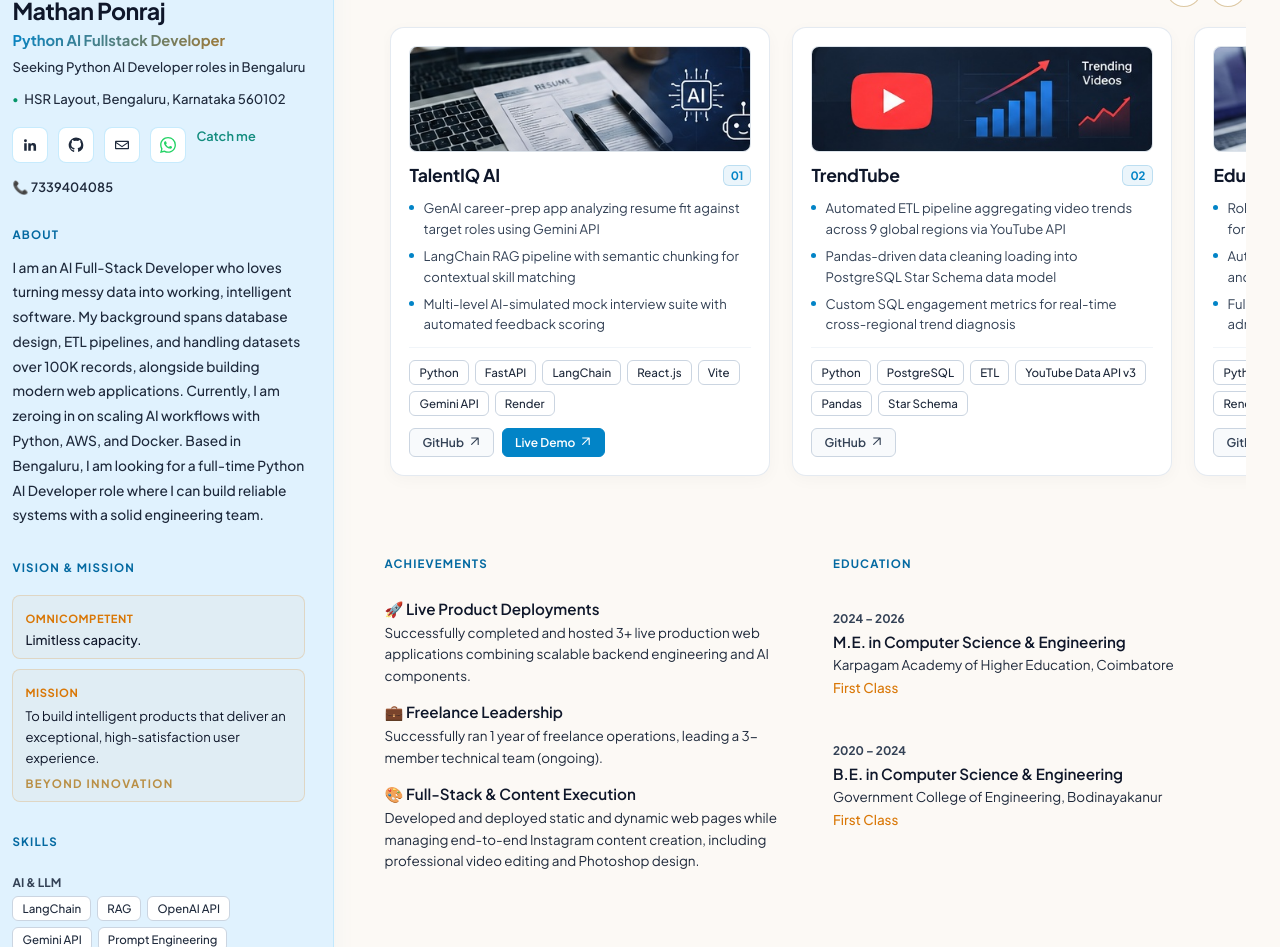
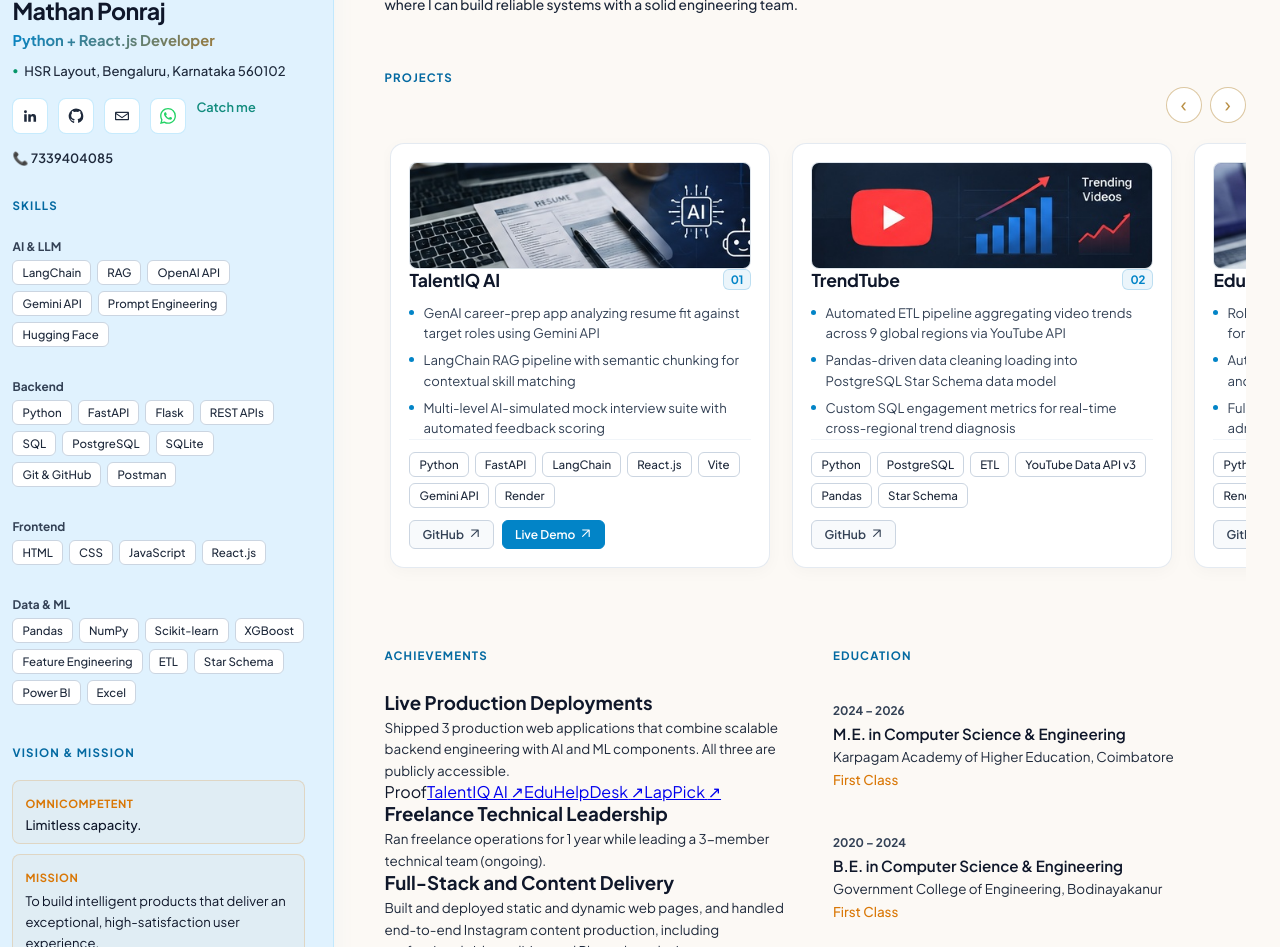
Before and after one commit to mathan-ponraj/mathan_portfolio, a React (Vite) app: page / in a window 1280 px wide. Shown: the part 200-1147 px from the top of the page. Built offline with nearby package versions, Linux system fonts and the light colour scheme.

Commit message:
Refactor profile and add certifications section
Updated profile title and tagline, added certifications section, and refactored ResumeButton into Certifications. Enhanced project card layout and adjusted scrolling functionality.

```diff
--- a/src/App.jsx
+++ b/src/App.jsx
@@ -4,8 +4,7 @@ import './ResumeButton.css';
 
 const profile = {
   name: "Mathan Ponraj",
-  title: "Python AI Fullstack Developer",
-  tagline: "Seeking Python AI Developer roles in Bengaluru",
+  title: "Python + React.js Developer",
   location: "HSR Layout, Bengaluru, Karnataka 560102",
   phone: "7339404085",
   photo: "/images/portfolio photo.png",
@@ -97,6 +96,59 @@ const projects = [
   },
 ];
 
+// Proof links are built from your live project URLs.
+// To add proof to another achievement, fill its `proof` array, e.g.
+// proof: [{ label: "Instagram", href: "https://instagram.com/yourpage" }]
+const achievements = [
+  {
+    title: "Live Production Deployments",
+    description: "Shipped 3 production web applications that combine scalable backend engineering with AI and ML components. All three are publicly accessible.",
+    proof: projects.filter((p) => p.live).map((p) => ({ label: p.title, href: p.live })),
+  },
+  {
+    title: "Freelance Technical Leadership",
+    description: "Ran freelance operations for 1 year while leading a 3-member technical team (ongoing).",
+    proof: [],
+  },
+  {
+    title: "Full-Stack and Content Delivery",
+    description: "Built and deployed static and dynamic web pages, and handled end-to-end Instagram content production, including professional video editing and Photoshop design.",
+    proof: [],
+  },
+];
+
+// Add a credential link in `credential` to show a "View credential" link on the card.
+const certifications = [
+  {
+    mark: "R",
+    title: "Data Science and Machine Learning",
+    issuer: "Rinex",
+    type: "Certification",
+    credential: "",
+  },
+  {
+    mark: "R",
+    title: "Python Programming",
+    issuer: "Rinex",
+    type: "Certification",
+    credential: "",
+  },
+  {
+    mark: "D",
+    title: "Deloitte Virtual Data Analytics Internship",
+    issuer: "Deloitte",
+    type: "Virtual Internship",
+    credential: "",
+  },
+  {
+    mark: "S",
+    title: "Advanced SQL and Excel for Data Analysis",
+    issuer: "Sitaara Academy",
+    type: "Certification",
+    credential: "",
+  },
+];
+
 function SocialIcon({ type }) {
   if (type === 'linkedin') {
     return <svg viewBox="0 0 24 24" aria-hidden="true"><path d="M5.2 3.5a2.2 2.2 0 1 1 0 4.4 2.2 2.2 0 0 1 0-4.4ZM3.3 9.4h3.8v11.3H3.3V9.4Zm6.1 0H13v1.5h.1c.5-.9 1.7-1.9 3.5-1.9 3.8 0 4.5 2.5 4.5 5.7v6h-3.8v-5.3c0-1.3 0-3-1.9-3s-2.2 1.4-2.2 2.9v5.4H9.4V9.4Z"/></svg>;
@@ -116,16 +168,18 @@ function SocialIcon({ type }) {
 function ProjectCard({ project }) {
   return (
     <article className="project-card">
+      <div className="project-media">
         <a className={`project-image ${project.theme}`} href={project.live || project.github} target="_blank" rel="noreferrer" aria-label={`Open ${project.title}`}>
           <img src={project.image} alt={project.imageAlt} loading="lazy" />
           <span className="image-shade" />
         </a>
-
         <div className="project-heading">
           <h2>{project.title}</h2>
           <span className="project-number">{project.number}</span>
         </div>
+      </div>
 
+      <div className="project-body">
         <ul className="project-bullets">
           {project.highlights.map((point, index) => (
             <li key={index}>{point}</li>
@@ -148,6 +202,7 @@ function ProjectCard({ project }) {
             )}
           </div>
         </div>
+      </div>
     </article>
   );
 }
@@ -159,15 +214,18 @@ function ProjectsScroller() {
     const track = trackRef.current;
     if (!track) return;
     const card = track.querySelector('.project-card');
-    const step = card ? card.offsetWidth + 22 : 360;
+    const step = card ? card.offsetWidth + 22 : 540;
     track.scrollBy({ left: direction * step, behavior: 'smooth' });
   };
 
   return (
     <div className="projects-scroller">
+      <div className="projects-head">
+        <p className="section-kicker">Projects</p>
         <div className="scroll-controls">
           <button type="button" onClick={() => scrollByCard(-1)} aria-label="Scroll projects left">‹</button>
           <button type="button" onClick={() => scrollByCard(1)} aria-label="Scroll projects right">›</button>
+        </div>
       </div>
       <section className="projects-track" ref={trackRef} aria-label="Selected projects">
         {projects.map((project) => <ProjectCard project={project} key={project.number} />)}
@@ -176,118 +234,17 @@ function ProjectsScroller() {
   );
 }
 
-function Sidebar() {
+function AboutSection() {
   return (
-    <aside className="sidebar">
-      <div className="profile-top">
-        <img className="profile-photo" src={profile.photo} alt="Mathan Ponraj, Python AI Developer in Bengaluru" onError={(event) => { event.currentTarget.style.display = 'none'; const fallback = event.currentTarget.parentElement.querySelector('.profile-fallback'); if (fallback) fallback.style.display = 'grid'; }} />
-        <div className="profile-fallback" aria-hidden="true">MP</div>
-        <h1>{profile.name}</h1>
-        <p className="profile-title">{profile.title}</p>
-        <p className="profile-tagline">{profile.tagline}</p>
-        <p className="profile-location"><span aria-hidden="true">●</span> {profile.location}</p>
-
-        <div style={{ display: 'flex', alignItems: 'center', flexWrap: 'wrap', gap: '10px' }}>
-        <div className="social-links">
-          {profile.linkedin ? <a href={profile.linkedin} target="_blank" rel="noreferrer" aria-label="LinkedIn"><SocialIcon type="linkedin" /></a> : <span className="social-placeholder" aria-label="LinkedIn link to add"><SocialIcon type="linkedin" /></span>}
-          {profile.github ? <a href={profile.github} target="_blank" rel="noreferrer" aria-label="GitHub"><SocialIcon type="github" /></a> : <span className="social-placeholder" aria-label="GitHub link to add"><SocialIcon type="github" /></span>}
-          {profile.email ? <a href={`mailto:${profile.email}`} aria-label="Email me"><SocialIcon type="mail" /></a> : <span className="social-placeholder" aria-label="Email link to add"><SocialIcon type="mail" /></span>}
-          <a href={whatsappLink} target="_blank" rel="noreferrer" aria-label="Catch me on WhatsApp" title="Catch me on WhatsApp"><SocialIcon type="whatsapp" /></a>
-        </div>
-        <a href={whatsappLink} target="_blank" rel="noreferrer" style={{ fontSize: '0.8rem', fontWeight: 600, color: '#128c7e', textDecoration: 'none' }}>Catch me</a>
-        </div>
-
-        {profile.phone && (
-          <p className="profile-phone">
-            📞 <a href={`tel:${profile.phone}`}>{profile.phone}</a>
-          </p>
-        )}
-      </div>
-
-      <section className="sidebar-section about-section">
+    <section className="main-about" aria-label="About">
       <p className="section-kicker">About</p>
       <div className="about-copy">
-         <p style={{ textAlign: 'left', wordSpacing: 'normal', textJustify: 'inter-word' }}>
+        <p>
           I am an AI Full-Stack Developer who loves turning messy data into working, intelligent software.
           My background spans database design, ETL pipelines, and handling datasets over 100K records, alongside building modern web applications.
           Currently, I am zeroing in on scaling AI workflows with Python, AWS, and Docker.
           Based in Bengaluru, I am looking for a full-time Python AI Developer role where I can build reliable systems with a solid engineering team.
         </p>
-        </div>
-      </section>
-
-      <section className="sidebar-section philosophy-section">
-        <p className="section-kicker">Vision & Mission</p>
-        <div style={{ display: 'grid', gridTemplateColumns: '1fr', gap: '10px', marginTop: '6px' }}>
-          <div style={{ padding: '10px 12px', background: 'rgba(217, 119, 6, 0.04)', border: '1px solid rgba(217, 119, 6, 0.2)', borderRadius: '8px' }}>
-            <span style={{ fontSize: '0.7rem', fontWeight: 700, color: '#d97706', textTransform: 'uppercase', letterSpacing: '0.05em' }}>Omnicompetent</span>
-            <p style={{ fontSize: '0.82rem', color: '#0f172a', marginTop: '4px', fontWeight: 500 }}>Limitless capacity.</p>
-          </div>
-          <div style={{ padding: '10px 12px', background: 'rgba(217, 119, 6, 0.04)', border: '1px solid rgba(217, 119, 6, 0.2)', borderRadius: '8px' }}>
-            <span style={{ fontSize: '0.7rem', fontWeight: 700, color: '#d97706', textTransform: 'uppercase', letterSpacing: '0.05em' }}>Mission</span>
-            <p style={{ fontSize: '0.82rem', color: '#0f172a', marginTop: '4px', lineHeight: 1.6 }}>To build intelligent products that deliver an exceptional, high-satisfaction user experience.</p>
-            <p className="beyond-line">Beyond Innovation</p>
-          </div>
-        </div>
-      </section>
-
-      <section className="sidebar-section skills-section">
-        <p className="section-kicker">Skills</p>
-        {skillGroups.map((group) => (
-          <div key={group.label} style={{ marginBottom: '8px' }}>
-            <p className="muted-line">{group.label}</p>
-            <div className="tag-list skills-list">
-              {group.items.map((skill) => <span className="tag" key={skill}>{skill}</span>)}
-            </div>
-          </div>
-        ))}
-      </section>
-
-      <div className="availability-card" aria-label="Current job availability">
-        <span className="availability-dot" aria-hidden="true" />
-        <div>
-          <p className="availability-label">Open to work · Immediate joiner</p>
-          <p className="availability-role">Python AI Developer</p>
-        </div>
-      </div>
-    </aside>
-  );
-}
-
-function AchievementsAndEducation() {
-  return (
-    <section className="background-sections">
-      <div className="background-column">
-        <p className="section-kicker" style={{ marginBottom: '12px' }}>Achievements</p>
-        <div style={{ display: 'flex', flexDirection: 'column', gap: '16px' }}>
-          <div>
-            <h3 style={{ fontSize: '0.95rem', fontWeight: 600, color: '#0f172a', marginBottom: '2px' }}>🚀 Live Product Deployments</h3>
-            <p className="background-description">Successfully completed and hosted 3+ live production web applications combining scalable backend engineering and AI components.</p>
-          </div>
-          <div>
-            <h3 style={{ fontSize: '0.95rem', fontWeight: 600, color: '#0f172a', marginBottom: '2px' }}>💼 Freelance Leadership</h3>
-            <p className="background-description">Successfully ran 1 year of freelance operations, leading a 3-member technical team (ongoing).</p>
-          </div>
-          <div>
-            <h3 style={{ fontSize: '0.95rem', fontWeight: 600, color: '#0f172a', marginBottom: '2px' }}>🎨 Full-Stack &amp; Content Execution</h3>
-            <p className="background-description">Developed and deployed static and dynamic web pages while managing end-to-end Instagram content creation, including professional video editing and Photoshop design.</p>
-          </div>
-        </div>
-      </div>
-      <div className="background-column education-column">
-        <p className="section-kicker" style={{ marginBottom: '12px' }}>Education</p>
-        <div className="education-entry">
-          <p className="muted-line">2024 – 2026</p>
-          <h3 style={{ fontSize: '0.95rem', fontWeight: 600, color: '#0f172a' }}>M.E. in Computer Science &amp; Engineering</h3>
-          <p className="background-description">Karpagam Academy of Higher Education, Coimbatore</p>
-          <p className="background-description" style={{ marginTop: '2px', fontWeight: 500, color: '#d97706' }}>First Class</p>
-        </div>
-        <div className="education-entry" style={{ marginTop: '16px' }}>
-          <p className="muted-line">2020 – 2024</p>
-          <h3 style={{ fontSize: '0.95rem', fontWeight: 600, color: '#0f172a' }}>B.E. in Computer Science &amp; Engineering</h3>
-          <p className="background-description">Government College of Engineering, Bodinayakanur</p>
-          <p className="background-description" style={{ marginTop: '2px', fontWeight: 500, color: '#d97706' }}>First Class</p>
-        </div>
       </div>
     </section>
   );
@@ -310,17 +267,152 @@ function ResumeButton() {
   );
 }
 
+function Sidebar() {
+  return (
+    <aside className="sidebar">
+      <div className="profile-top">
+        <img className="profile-photo" src={profile.photo} alt="Mathan Ponraj, Python and React.js Developer in Bengaluru" onError={(event) => { event.currentTarget.style.display = 'none'; const fallback = event.currentTarget.parentElement.querySelector('.profile-fallback'); if (fallback) fallback.style.display = 'grid'; }} />
+        <div className="profile-fallback" aria-hidden="true">MP</div>
+        <h1>{profile.name}</h1>
+        <p className="profile-title">{profile.title}</p>
+        <p className="profile-location"><span aria-hidden="true">●</span> {profile.location}</p>
+
+        <div style={{ display: 'flex', alignItems: 'center', flexWrap: 'wrap', gap: '10px' }}>
+        <div className="social-links">
+          {profile.linkedin ? <a href={profile.linkedin} target="_blank" rel="noreferrer" aria-label="LinkedIn"><SocialIcon type="linkedin" /></a> : <span className="social-placeholder" aria-label="LinkedIn link to add"><SocialIcon type="linkedin" /></span>}
+          {profile.github ? <a href={profile.github} target="_blank" rel="noreferrer" aria-label="GitHub"><SocialIcon type="github" /></a> : <span className="social-placeholder" aria-label="GitHub link to add"><SocialIcon type="github" /></span>}
+          {profile.email ? <a href={`mailto:${profile.email}`} aria-label="Email me"><SocialIcon type="mail" /></a> : <span className="social-placeholder" aria-label="Email link to add"><SocialIcon type="mail" /></span>}
+          <a href={whatsappLink} target="_blank" rel="noreferrer" aria-label="Catch me on WhatsApp" title="Catch me on WhatsApp"><SocialIcon type="whatsapp" /></a>
+        </div>
+        <a href={whatsappLink} target="_blank" rel="noreferrer" style={{ fontSize: '0.8rem', fontWeight: 600, color: '#128c7e', textDecoration: 'none' }}>Catch me</a>
+        </div>
+
+        {profile.phone && (
+          <p className="profile-phone">
+            📞 <a href={`tel:${profile.phone}`}>{profile.phone}</a>
+          </p>
+        )}
+
+        <div className="sidebar-resume">
+          <ResumeButton />
+        </div>
+      </div>
+
+      <section className="sidebar-section skills-section">
+        <p className="section-kicker">Skills</p>
+        {skillGroups.map((group) => (
+          <div key={group.label} style={{ marginBottom: '8px' }}>
+            <p className="muted-line">{group.label}</p>
+            <div className="tag-list skills-list">
+              {group.items.map((skill) => <span className="tag" key={skill}>{skill}</span>)}
+            </div>
+          </div>
+        ))}
+      </section>
+
+      <section className="sidebar-section philosophy-section">
+        <p className="section-kicker">Vision & Mission</p>
+        <div style={{ display: 'grid', gridTemplateColumns: '1fr', gap: '10px', marginTop: '6px' }}>
+          <div style={{ padding: '10px 12px', background: 'rgba(217, 119, 6, 0.04)', border: '1px solid rgba(217, 119, 6, 0.2)', borderRadius: '8px' }}>
+            <span style={{ fontSize: '0.7rem', fontWeight: 700, color: '#d97706', textTransform: 'uppercase', letterSpacing: '0.05em' }}>Omnicompetent</span>
+            <p style={{ fontSize: '0.82rem', color: '#0f172a', marginTop: '4px', fontWeight: 500 }}>Limitless capacity.</p>
+          </div>
+          <div style={{ padding: '10px 12px', background: 'rgba(217, 119, 6, 0.04)', border: '1px solid rgba(217, 119, 6, 0.2)', borderRadius: '8px' }}>
+            <span style={{ fontSize: '0.7rem', fontWeight: 700, color: '#d97706', textTransform: 'uppercase', letterSpacing: '0.05em' }}>Mission</span>
+            <p style={{ fontSize: '0.82rem', color: '#0f172a', marginTop: '4px', lineHeight: 1.6 }}>To build intelligent products that deliver an exceptional, high-satisfaction user experience.</p>
+            <p className="beyond-line">Beyond Innovation</p>
+          </div>
+        </div>
+      </section>
+
+      <div className="availability-card" aria-label="Current job availability">
+        <span className="availability-dot" aria-hidden="true" />
+        <div>
+          <p className="availability-label">Open to work · Immediate joiner</p>
+          <p className="availability-role">Python AI Developer</p>
+        </div>
+      </div>
+    </aside>
+  );
+}
+
+function AchievementsAndEducation() {
+  return (
+    <section className="background-sections">
+      <div className="background-column">
+        <p className="section-kicker" style={{ marginBottom: '12px' }}>Achievements</p>
+        <div className="achievement-list">
+          {achievements.map((item) => (
+            <div className="achievement-item" key={item.title}>
+              <h3 className="achievement-title">{item.title}</h3>
+              <p className="background-description">{item.description}</p>
+              {item.proof.length > 0 && (
+                <div className="proof-row">
+                  <span className="proof-label">Proof</span>
+                  {item.proof.map((link) => (
+                    <a className="proof-link" href={link.href} target="_blank" rel="noreferrer" key={link.label}>
+                      {link.label} <span aria-hidden="true">↗</span>
+                    </a>
+                  ))}
+                </div>
+              )}
+            </div>
+          ))}
+        </div>
+      </div>
+      <div className="background-column education-column">
+        <p className="section-kicker" style={{ marginBottom: '12px' }}>Education</p>
+        <div className="education-entry">
+          <p className="muted-line">2024 – 2026</p>
+          <h3 style={{ fontSize: '0.95rem', fontWeight: 600, color: '#0f172a' }}>M.E. in Computer Science &amp; Engineering</h3>
+          <p className="background-description">Karpagam Academy of Higher Education, Coimbatore</p>
+          <p className="background-description" style={{ marginTop: '2px', fontWeight: 500, color: '#d97706' }}>First Class</p>
+        </div>
+        <div className="education-entry" style={{ marginTop: '16px' }}>
+          <p className="muted-line">2020 – 2024</p>
+          <h3 style={{ fontSize: '0.95rem', fontWeight: 600, color: '#0f172a' }}>B.E. in Computer Science &amp; Engineering</h3>
+          <p className="background-description">Government College of Engineering, Bodinayakanur</p>
+          <p className="background-description" style={{ marginTop: '2px', fontWeight: 500, color: '#d97706' }}>First Class</p>
+        </div>
+      </div>
+    </section>
+  );
+}
+
+function Certifications() {
+  return (
+    <section className="certifications" aria-label="Certifications">
+      <p className="section-kicker">Certifications</p>
+      <div className="cert-grid">
+        {certifications.map((cert) => (
+          <article className="cert-card" key={cert.title}>
+            <span className="cert-mark" aria-hidden="true">{cert.mark}</span>
+            <div className="cert-info">
+              <p className="cert-type">{cert.type}</p>
+              <h3 className="cert-title">{cert.title}</h3>
+              <p className="cert-issuer">{cert.issuer}</p>
+              {cert.credential && (
+                <a className="proof-link" href={cert.credential} target="_blank" rel="noreferrer">
+                  View credential <span aria-hidden="true">↗</span>
+                </a>
+              )}
+            </div>
+          </article>
+        ))}
+      </div>
+    </section>
+  );
+}
+
 export default function App() {
   return (
     <main className="portfolio-shell">
-      <ResumeButton />
       <Sidebar />
       <div className="main-content">
-        <div className="projects-header">
-          <p className="section-kicker">Projects</p>
-        </div>
+        <AboutSection />
         <ProjectsScroller />
         <AchievementsAndEducation />
+        <Certifications />
       </div>
     </main>
   );
```
Lines whose indentation alone changed are shown as unchanged.
